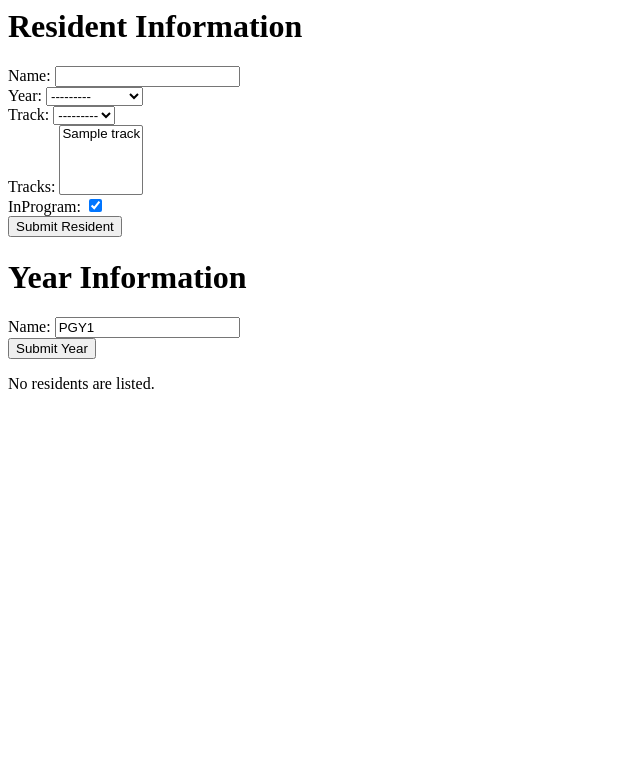
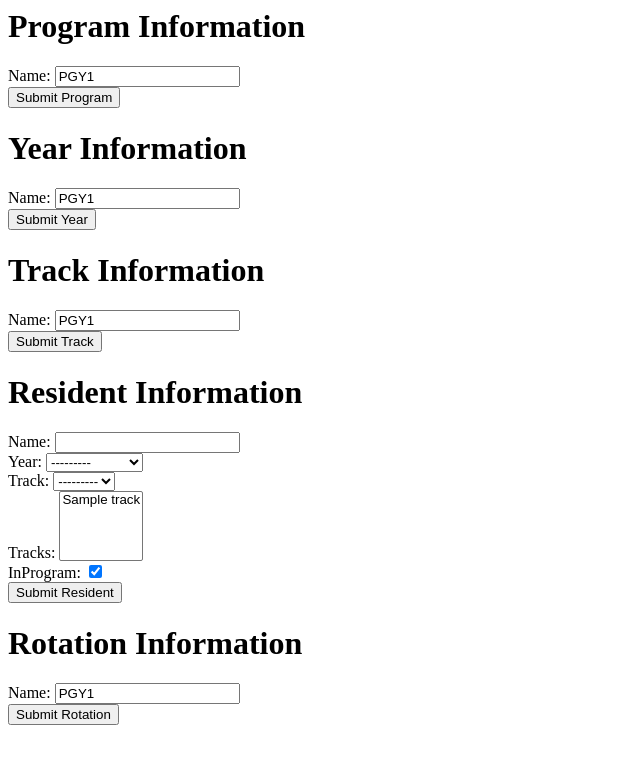
Before and after one commit to jeanchoi3/rotationSchedule, a Django app: page / in a window 1280 px wide. Shown: the top 764 px of the page, without its empty margins (0-640 px from the left). Run offline with Django 3.2, Linux system fonts and the light colour scheme; tables that the repository leaves empty hold one stand-in row (values such as "Sample post").

Commit message:
adding forms to index.html

```diff
--- a/rotationSchedule_app/templates/rotationSchedule_app/index.html
+++ b/rotationSchedule_app/templates/rotationSchedule_app/index.html
@@ -1,4 +1,44 @@
 {% if error_message %}<p><strong>{{ error_message }}</strong></p>{% endif %}
+
+
+<h1>Program Information</h1>
+    <form action="/" method="post">
+    {% csrf_token %}
+    <div>
+    {% for field in yForm %}
+        <div>
+            <label for="{{ field.label }}">{{ field.label_tag }}</label>
+            {{ field }}
+        </div>
+    {% endfor %}
+    <input type="submit" value="Submit Program" />
+    </form>
+
+<h1>Year Information</h1>
+    <form action="/" method="post">
+    {% csrf_token %}
+    <div>
+    {% for field in yForm %}
+        <div>
+            <label for="{{ field.label }}">{{ field.label_tag }}</label>
+            {{ field }}
+        </div>
+    {% endfor %}
+    <input type="submit" value="Submit Year" />
+    </form>
+
+<h1>Track Information</h1>
+    <form action="/" method="post">
+    {% csrf_token %}
+    <div>
+    {% for field in yForm %}
+        <div>
+            <label for="{{ field.label }}">{{ field.label_tag }}</label>
+            {{ field }}
+        </div>
+    {% endfor %}
+    <input type="submit" value="Submit Track" />
+    </form>
 
 <h1>Resident Information</h1>
     <form action="/" method="post">
@@ -13,19 +53,20 @@
     <input type="submit" value="Submit Resident" />
     </form>
 
-<h1>Year Information</h1>
-	<form action="/" method="post">
+<h1>Rotation Information</h1>
+    <form action="/" method="post">
     {% csrf_token %}
     <div>
     {% for field in yForm %}
         <div>
             <label for="{{ field.label }}">{{ field.label_tag }}</label>
-        	{{ field }}
+            {{ field }}
         </div>
     {% endfor %}
-    <input type="submit" value="Submit Year" />
+    <input type="submit" value="Submit Rotation" />
     </form>
 
+<!--
 {% if resident_list %}
     <ul>
     {% for resident in resident_list %}
@@ -34,4 +75,4 @@
     </ul>
 {% else %}
     <p>No residents are listed.</p>
-{% endif %}
+{% endif %}-->
```
